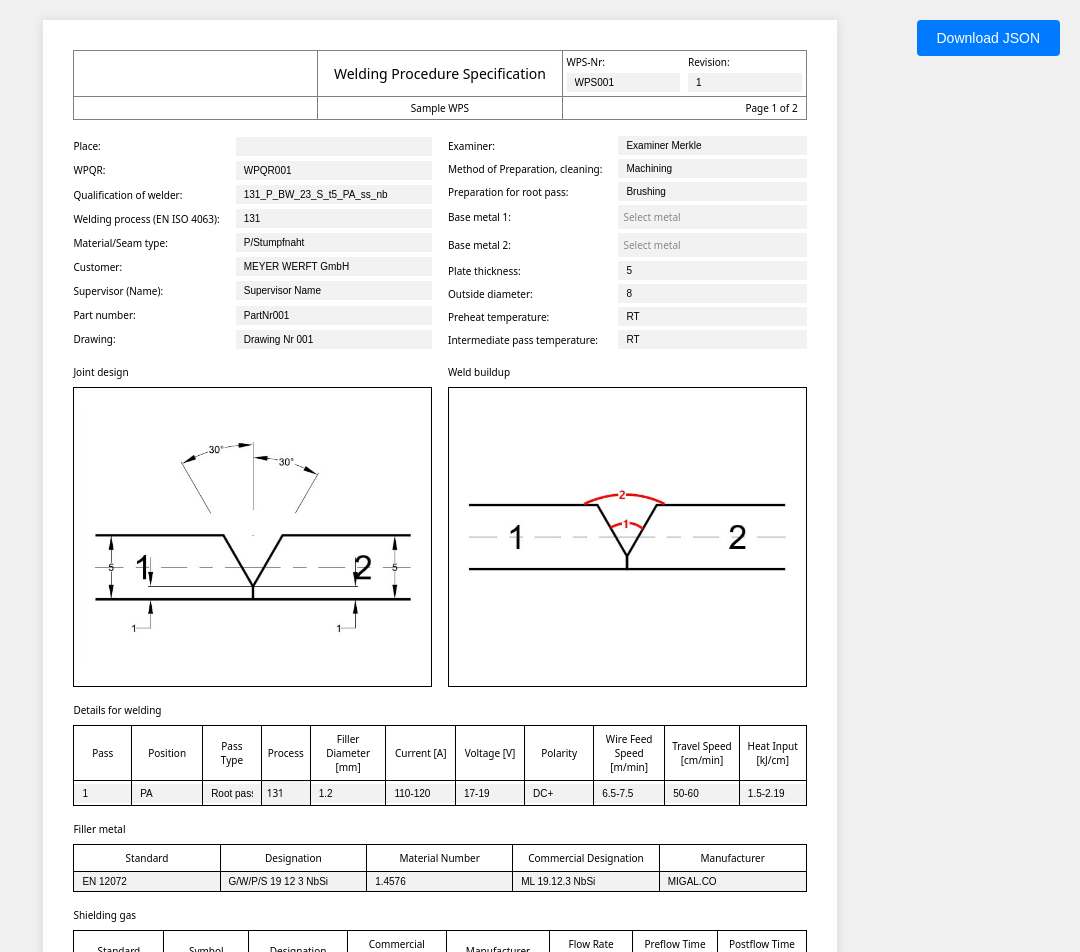
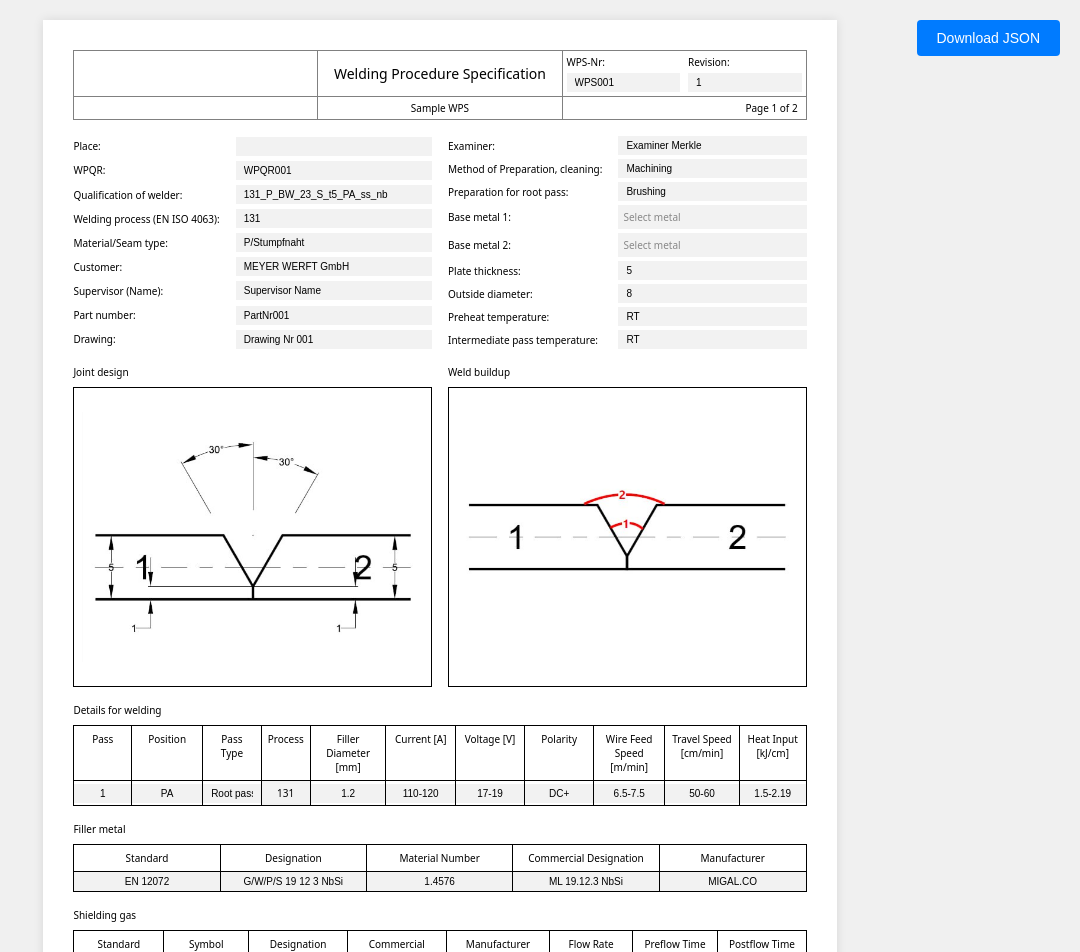
Before and after one commit to gizelo/wps-app, a React (Vite) app: page / in a window 1280 px wide. Shown: the top 952 px of the page, without its empty margins (200-1280 px from the left). Built offline with nearby package versions, Linux system fonts and the light colour scheme.

Commit message:
Add centered alignment option to StyledInput and update StyledTable for consistent cell alignment; enhance user experience with improved input styling.

```diff
--- a/src/components/common/StyledInput.tsx
+++ b/src/components/common/StyledInput.tsx
@@ -6,6 +6,7 @@ interface InputProps {
   placeholder?: string;
   type?: "text" | "number";
   width?: string;
+  centered?: boolean;
 }
 
 interface StyledContainerProps {
@@ -17,12 +18,13 @@ const StyledInputContainer = styled.div<StyledContainerProps>`
   width: ${(props) => props.$width || "100%"};
 `;
 
-const Input = styled.input`
+const Input = styled.input<InputProps>`
   width: 100%;
   padding: 4px 8px;
   border: none;
   background: #f2f2f2;
   font-size: 10px;
+  text-align: ${(props) => (props.centered ? "center" : "left")};
 
   &:hover {
     outline: 1px solid #007bff;
@@ -45,6 +47,7 @@ export function StyledInput({
   placeholder,
   type = "text",
   width,
+  centered,
 }: InputProps) {
   return (
     <StyledInputContainer $width={width}>
@@ -53,6 +56,7 @@ export function StyledInput({
         value={value}
         onChange={(e) => onChange(e.target.value)}
         placeholder={placeholder}
+        centered={centered}
       />
     </StyledInputContainer>
   );
--- a/src/components/common/StyledTable.tsx
+++ b/src/components/common/StyledTable.tsx
@@ -24,10 +24,13 @@ const Th = styled.th`
   border: 1px solid #000;
   padding: 6px;
   font-weight: normal;
+  vertical-align: top;
+  text-align: center;
 `;
 
 const Td = styled.td`
   border: 1px solid #000;
+  text-align: center;
 `;
 
 export function StyledTable({
@@ -57,6 +60,7 @@ export function StyledTable({
                     <StyledInput
                       value={row[header] || ""}
                       onChange={(value) => onUpdate(rowIndex, header, value)}
+                      centered
                     />
                   )}
                 </Td>
```
